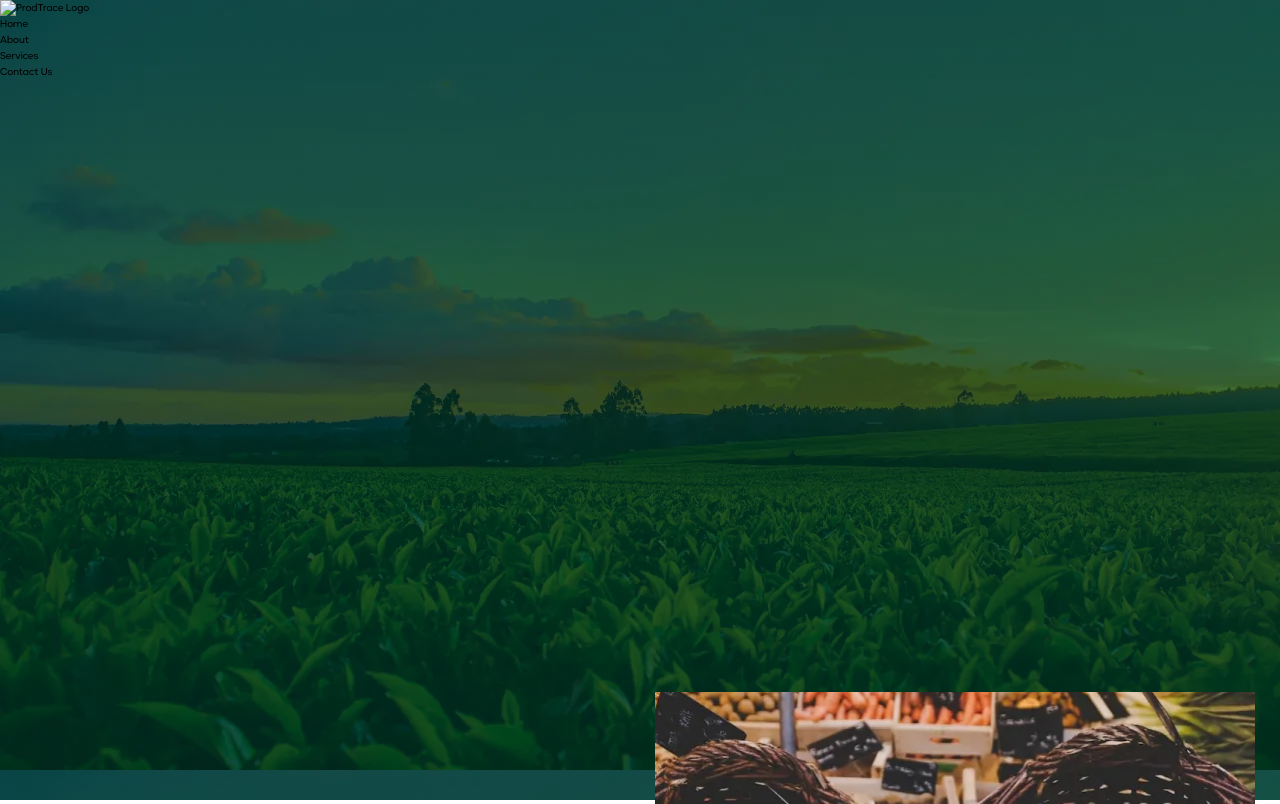
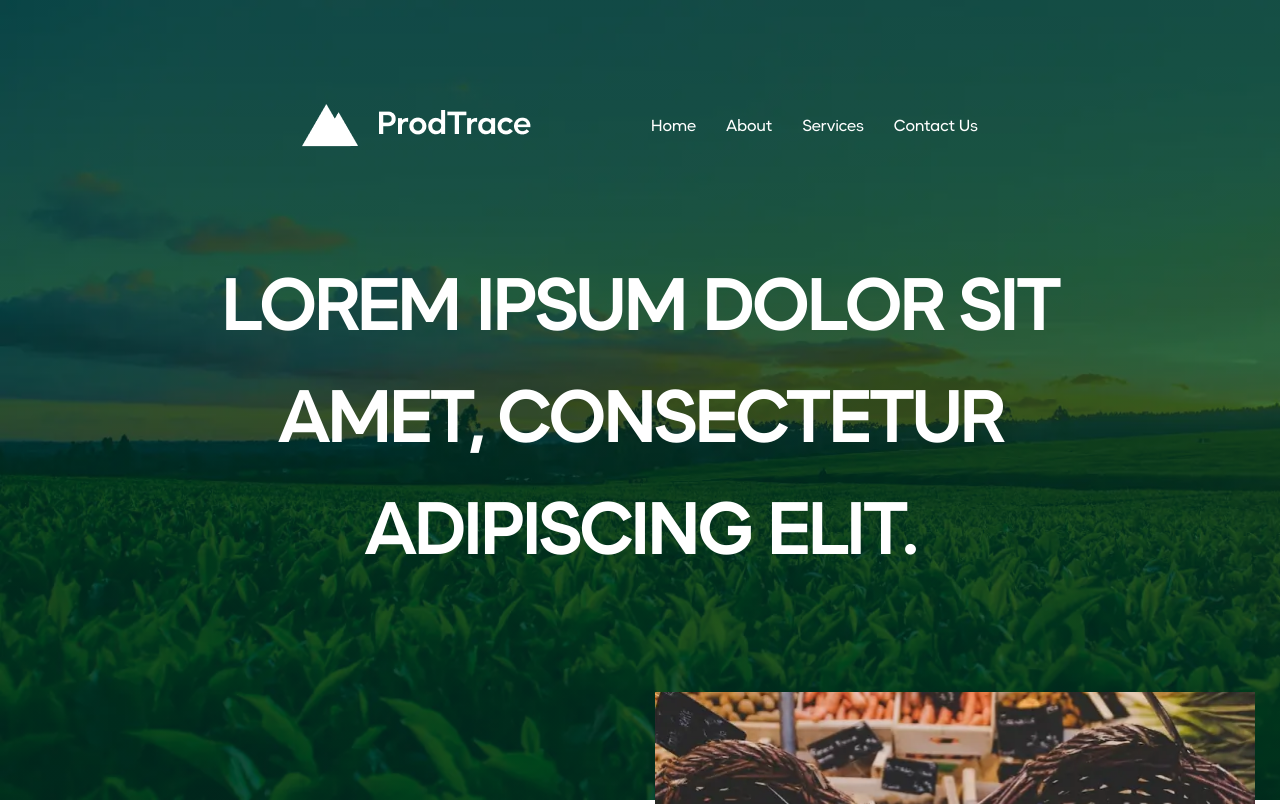
Before and after one commit to PhillipNzau/prodtrace, a website: page index.html in a window 1280 px wide. Shown: the top 804 px of the page. Drawn offline with Linux system fonts and the light colour scheme.

Commit message:
header layout

```diff
--- a/index.html
+++ b/index.html
@@ -12,17 +12,27 @@
   <body>
     <header class="header">
       <nav class="header__nav">
-        <img class="header__nav-logo" src="/assets/img/" alt="ProdTrace Logo" />
+        <div class="header__img">
+          <img
+            class="header__nav-logo"
+            src="/assets/img/logo.png"
+            alt="ProdTrace Logo"
+          />
+        </div>
 
         <div class="header__nav-container">
           <ul class="header__nav__list">
-            <li class="header__nav__list-item">Home</li>
-            <li class="header__nav__list-item">About</li>
-            <li class="header__nav__list-item">Services</li>
-            <li class="header__nav__list-item">Contact Us</li>
+            <li class="header__nav__item"><a href="#"> Home</a></li>
+            <li class="header__nav__item"><a href="#"> About</a></li>
+            <li class="header__nav__item"><a href="#"> Services</a></li>
+            <li class="header__nav__item"><a href="#"> Contact Us</a></li>
           </ul>
         </div>
       </nav>
+
+      <h1 class="heading-1 text-center">
+        Lorem ipsum dolor sit amet, consectetur adipiscing elit.
+      </h1>
     </header>
 
     <main>
--- a/sass/_base.scss
+++ b/sass/_base.scss
@@ -44,7 +44,10 @@ body {
   font-family: 400;
   line-height: 1.6;
 
-  a {
+  a,
+  a:link,
+  a:visited {
+    color: white;
     text-decoration: none;
   }
 }
--- a/sass/_components.scss
+++ b/sass/_components.scss
@@ -5,7 +5,48 @@
       rgba($color-primary, 0.5)
     ),
     url(/assets/img/header.webp);
+  background-size: cover;
+  background-repeat: no-repeat;
   height: 100vh;
+  display: grid;
+
+  &__nav {
+    justify-content: center;
+    display: flex;
+    align-items: center;
+
+    &__img {
+      img {
+        width: 100%;
+        height: 100%;
+        object-fit: cover;
+        display: block;
+      }
+    }
+
+    &-container {
+      margin-left: 12rem;
+    }
+
+    &__list {
+      list-style-type: none;
+      display: flex;
+    }
+    &__item {
+      font-size: 1.6rem;
+      &:not(:last-child) {
+        margin-right: 3rem;
+      }
+    }
+  }
+
+  h1 {
+    margin: 0 auto;
+    margin-top: 0rem;
+    color: $color-white;
+    font-weight: 700;
+    width: 90rem;
+  }
 }
 
 ////////////////////
```
Also changed, not shown: css/style.css.
